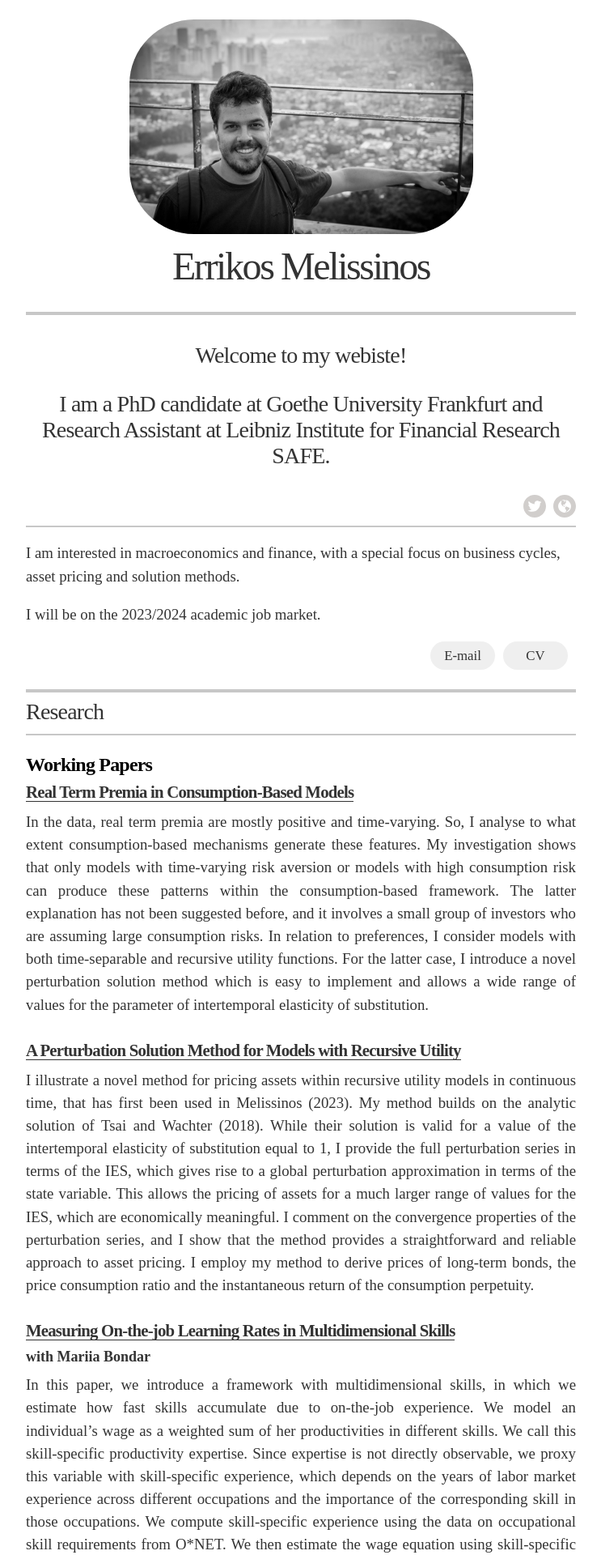
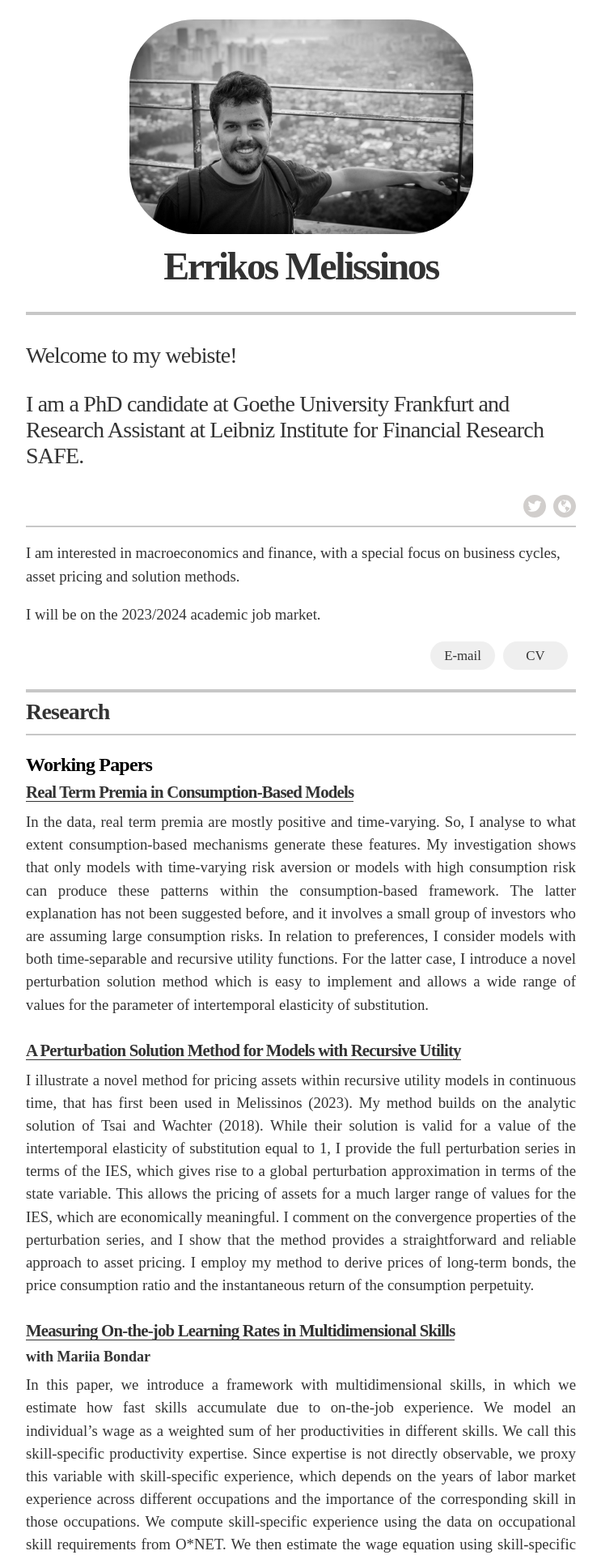
Before and after one commit to errikos-melissinos/errikos-melissinos.github.io, a Jekyll site: the page built from index.html, in a window 1280 px wide. Shown: the top 1920 px of the page at 81% size, without its empty margins (268-1011 px from the left). Built offline with Jekyll 4.4.1, drawn with Linux system fonts in a browser that asks for light colours.

Commit message:
Update _resume.scss

```diff
--- a/_sass/_resume.scss
+++ b/_sass/_resume.scss
@@ -11,7 +11,7 @@
   h2 {
     // @include sans;
     font-family:Baskerville, serif;
-    font-weight: 500;
+    font-weight: 600;
     font-size: 1.75rem;
     letter-spacing: -.05rem;
     margin: 0;
@@ -36,7 +36,7 @@
     // @include sans;
     font-family:Baskerville, serif;
     font-size: 3rem;
-    font-weight: 500;
+    font-weight: 600;
     text-align: center;
     letter-spacing: -.15rem;
     line-height: 1;
@@ -65,7 +65,7 @@
       font-size: 1.75rem;
       line-height: 2rem;
       letter-spacing: -.05rem;
-      text-align: center;
+      // text-align: center;
       margin: 0 0 .5rem;
 
       @include media_larger_than_mobile {
```
